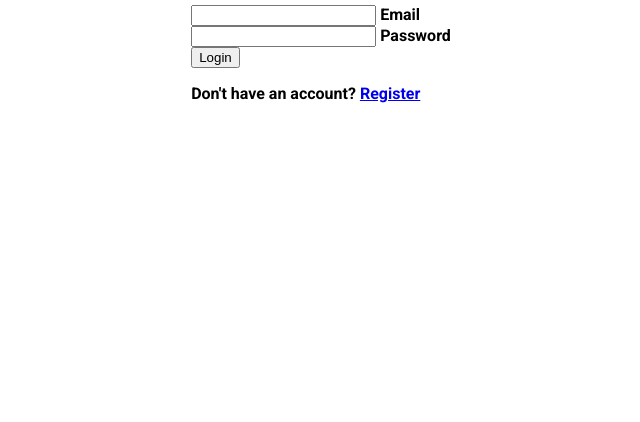
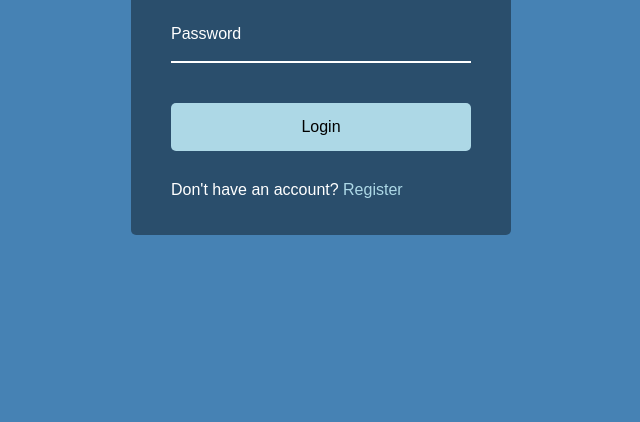
Before and after one commit to rvela042/Form-Wave, a plain HTML site: page index.html in a window 1280 px wide. Shown: the part 378-800 px from the top of the page, without its empty margins (319-959 px from the left). Drawn offline with Linux system fonts and the light colour scheme; a web font is replaced by a local one.

Commit message:
Updated CSS Components

```diff
--- a/style.css
+++ b/style.css
@@ -1,11 +1,13 @@
-@import url('https://fonts.googleapis.com/css2?family=Roboto:wght@700&display=swap');
+@import url('https://fonts.googleapis.com/css2?family=Muli&display=swap');
 
 * {
     box-sizing: border-box;
 }
 
 body {
-    font-family: 'Roboto', sans-serif;
+    background-color: steelblue;
+    color: #fff;
+    font-family: 'Muli', sans-serif;
     display: flex;
     flex-direction: column;
     align-items: center;
@@ -14,3 +16,71 @@ body {
     overflow: hidden;
     margin: 0;
 }
+
+.container {
+    background-color: rgba(0, 0, 0, 0.4);
+    padding: 20px 40px;
+    border-radius: 5px;
+}
+
+.container h1 {
+    text-align: center;
+    margin-bottom: 30px;
+}
+
+.container a {
+    text-decoration: none;
+    color: lightblue;
+}
+
+.btn {
+    cursor: pointer;
+    display: inline-block;
+    width: 100%;
+    background: lightblue;
+    padding: 15px;
+    font-family: inherit;
+    font-size: 16px;
+    border: 0;
+    border-radius: 5px;
+}
+
+.btn:focus {
+    outline: 0;
+}
+
+.btn:active {
+    transform: scale(0.98);
+}
+
+.text {
+    margin-top: 30px;
+}
+
+.form-control {
+    position: relative;
+    margin: 20px 0 40px;
+    width: 300px;
+}
+
+.form-control input {
+    background-color: transparent;
+    border: 0;
+    border-bottom: 2px #fff solid;
+    display: block;
+    width: 100%;
+    padding: 15px 0;
+    font-size: 18px;
+    color: #fff;
+}
+
+.form-control input:focus,
+.form-control input:valid {
+    outline: 0;
+}
+
+.form-control label {
+    position: absolute;
+    top: 15px;
+    left: 0;
+}
```
